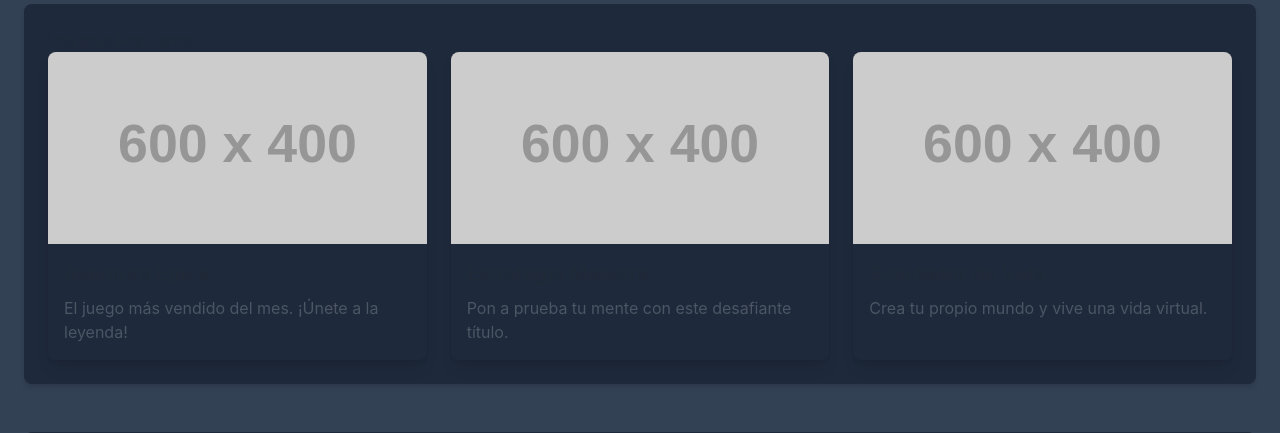
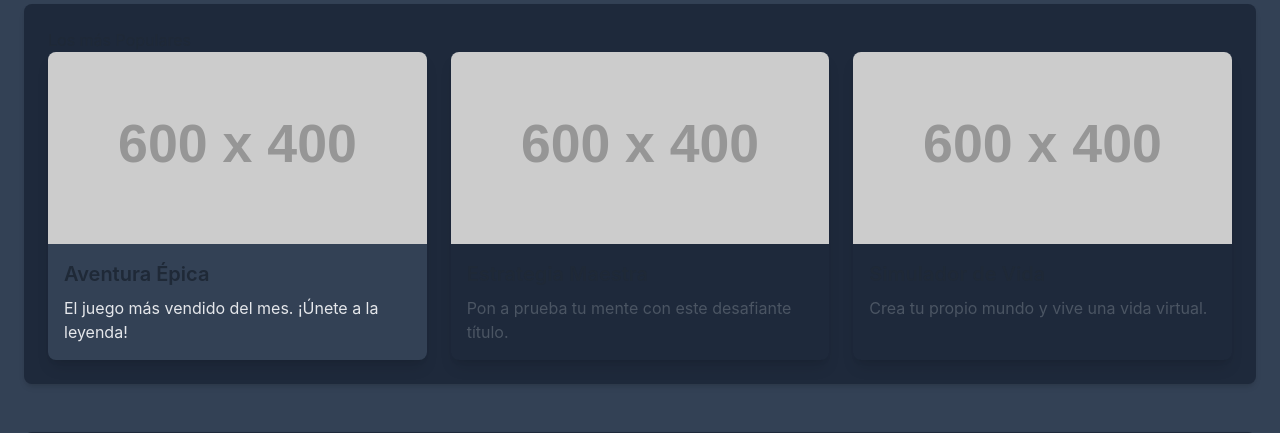
Before and after one commit to emorales24/ludoteca-flask, a Flask app: page / in a window 1280 px wide. Shown: the part 1160-1593 px from the top of the page. Run offline with Flask 3, Linux system fonts and the light colour scheme; grey boxes labelled with a size stand in for pictures from a placeholder-image service; data that the repository does not hold is empty; style sheets or scripts are compiled from the project's sources; some libraries are stand-ins or nearby versions.

Commit message:
(hover del carusel)

```diff
--- a/app-frontend/templates/inicio.html
+++ b/app-frontend/templates/inicio.html
@@ -33,11 +33,11 @@
             <h3 class="estilo-h3">Los más Populares</h3>
             <div class="grid grid-cols-1 md:grid-cols-2 lg:grid-cols-3 gap-6">
                 <!-- Imagen 1 -->
-                <div class="rounded-lg overflow-hidden shadow-lg transform hover:scale-105 transition duration-300 ease-in-out">
+                <div class="bg-slate-700 rounded-lg overflow-hidden shadow-lg transform hover:scale-105 transition duration-300 ease-in-out">
                     <img src="https://placehold.co/600x400/FFD700/000000?text=Popular+1" alt="Popular 1" class="w-full h-48 object-cover">
                     <div class="p-4">
                         <h4 class="text-xl font-semibold mb-2">Aventura Épica</h4>
-                        <p class="text-gray-600">El juego más vendido del mes. ¡Únete a la leyenda!</p>
+                        <p class="text-gray-200">El juego más vendido del mes. ¡Únete a la leyenda!</p>
                     </div>
                 </div>
                 <!-- Imagen 2 -->
@@ -73,10 +73,10 @@
                 </button>
 
                 <!-- Contenedor del carrusel -->
-                <div class="overflow-x-auto pb-4 scrollbar-hide">
+                <div class="pb-4 scrollbar-hide">
                     <div class="flex space-x-6 w-max">
                         <!-- Item 1 -->
-                        <div class="rounded-lg overflow-hidden shadow-lg flex flex-col flex-1 min-w-0">
+                        <div class="rounded-lg overflow-hidden shadow-lg flex flex-col flex-1 min-w-0 transform hover:scale-105 transition duration-300 ease-in-out">
                             <div class="w-full aspect-9/16 bg-gray-200 max-w-[450px] max-h-[650px] mx-auto overflow-hidden">
                                 <img src="#" alt="Oferta 1" class="w-full h-full object-cover"> <!-- Rellenar con las imagenes -->
                             </div>
```
